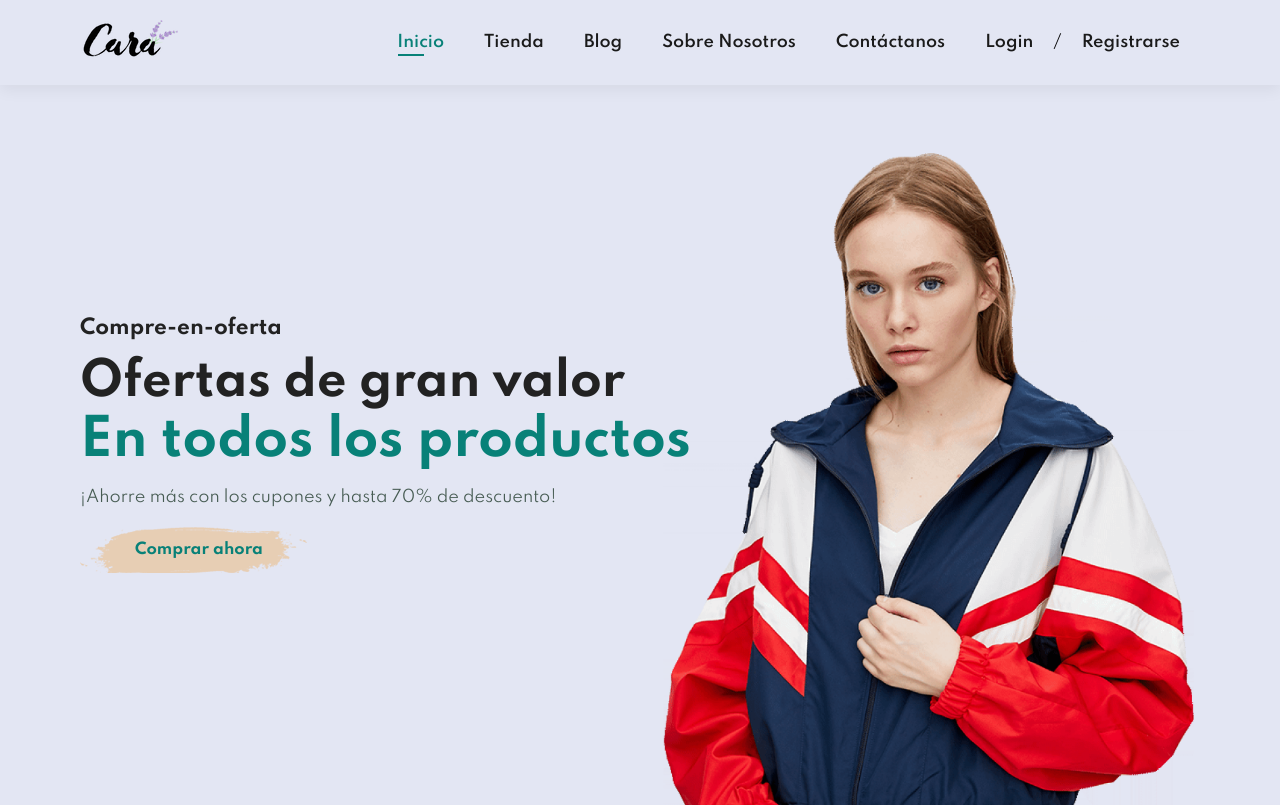
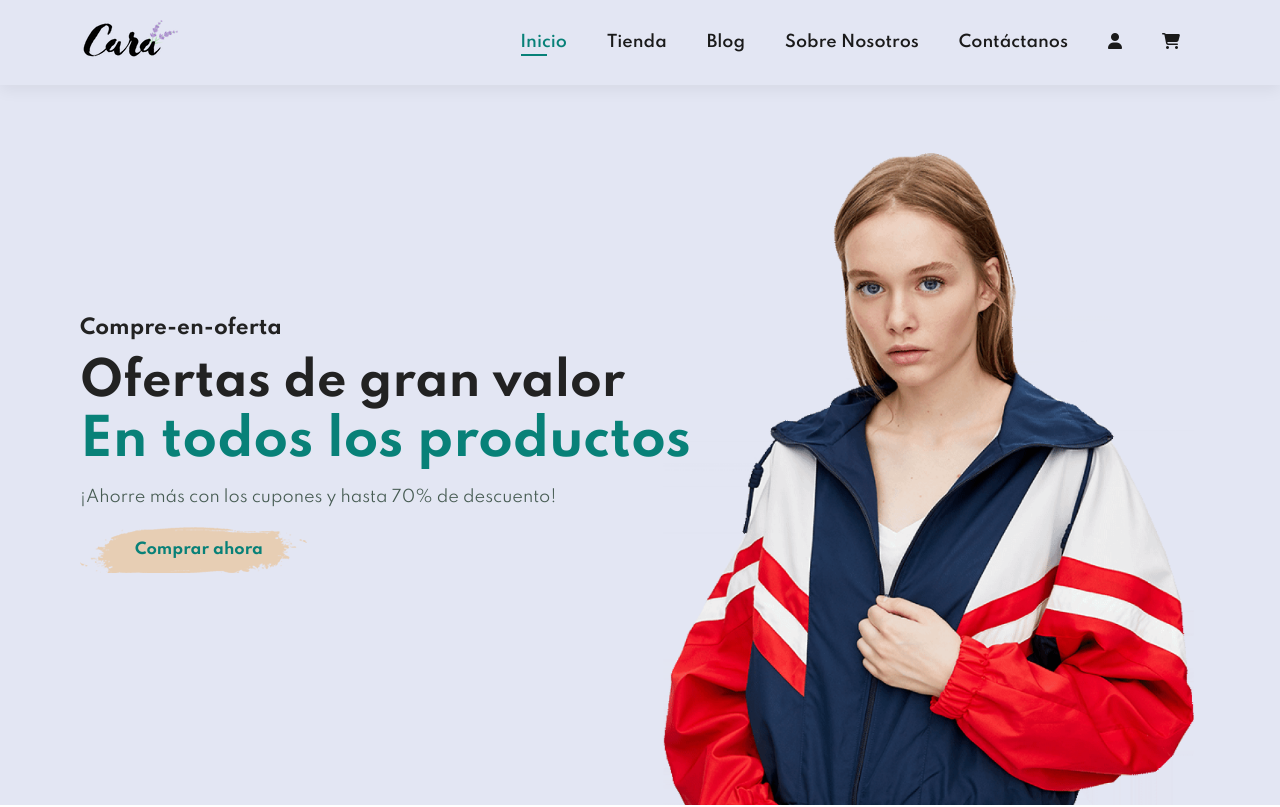
Before and after one commit to tomasyovino/frontend-cara-ecommerce-reactjs, a React (Create React App) app: page / in a window 1280 px wide. Shown: the top 807 px of the page. Built offline with nearby package versions, Linux system fonts and the light colour scheme; the HTML template or start-up script is replaced by a standard one.

Commit message:
Display auth pages complete design structure

```diff
--- a/src/components/Header.js
+++ b/src/components/Header.js
@@ -4,7 +4,7 @@ import Logo from "../assets/img/logo.png";
 
 const Header = () => {
   const [ active, setActive ] = useState(false);
-  let connected = false;
+  let connected = true;
   console.log(active)
   return (
     <header id="header" className='header'>
@@ -52,17 +52,12 @@ const Header = () => {
                     Contáctanos
                   </NavLink>
                 </li>
-
-                  {
-                    connected
-                      ?
-                        <>
                 <li>
                   <NavLink
-                              to="/logout"
+                    to={ connected ? "/profile" : "/login" }
                     className={({ isActive }) => isActive ? "active" : undefined}
                   >
-                              Salir
+                    <i class="fa-solid fa-user"></i>
                   </NavLink>
                 </li>
                 <li id="lg-bag">
@@ -73,28 +68,6 @@ const Header = () => {
                     <i class="fa-solid fa-cart-shopping"></i>
                   </NavLink>
                 </li>
-                        </>
-                      :
-                        <>
-                          <li>
-                            <NavLink
-                              to="/login"
-                              className={({ isActive }) => isActive ? "active" : undefined}
-                            >
-                              Login
-                            </NavLink>
-                          </li>
-                            <span>/</span>
-                          <li>
-                            <NavLink
-                              to="/register"
-                              className={({ isActive }) => isActive ? "active" : undefined}
-                            >
-                              Registrarse
-                            </NavLink>
-                          </li>
-                        </>
-                  }
                 <span id="close" className="close" onClick={() => setActive(false)} ><i class="fa fa-times"></i></span>
             </ul>
        </div>
```
Also changed, not shown: src/components/auth-section/LoginForm.js (added, +23 -0 lines), src/components/auth-section/RegisterForm.js (added, +31 -0 lines). Lines whose indentation alone changed are shown as unchanged.
